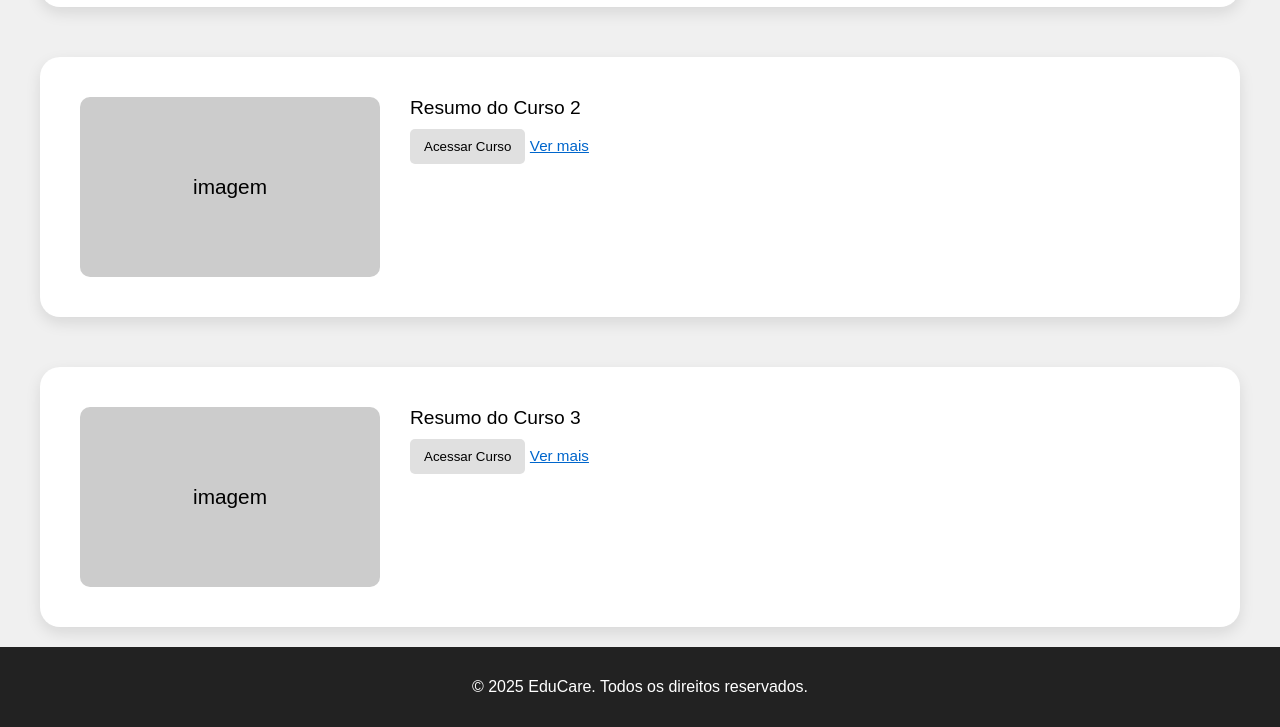
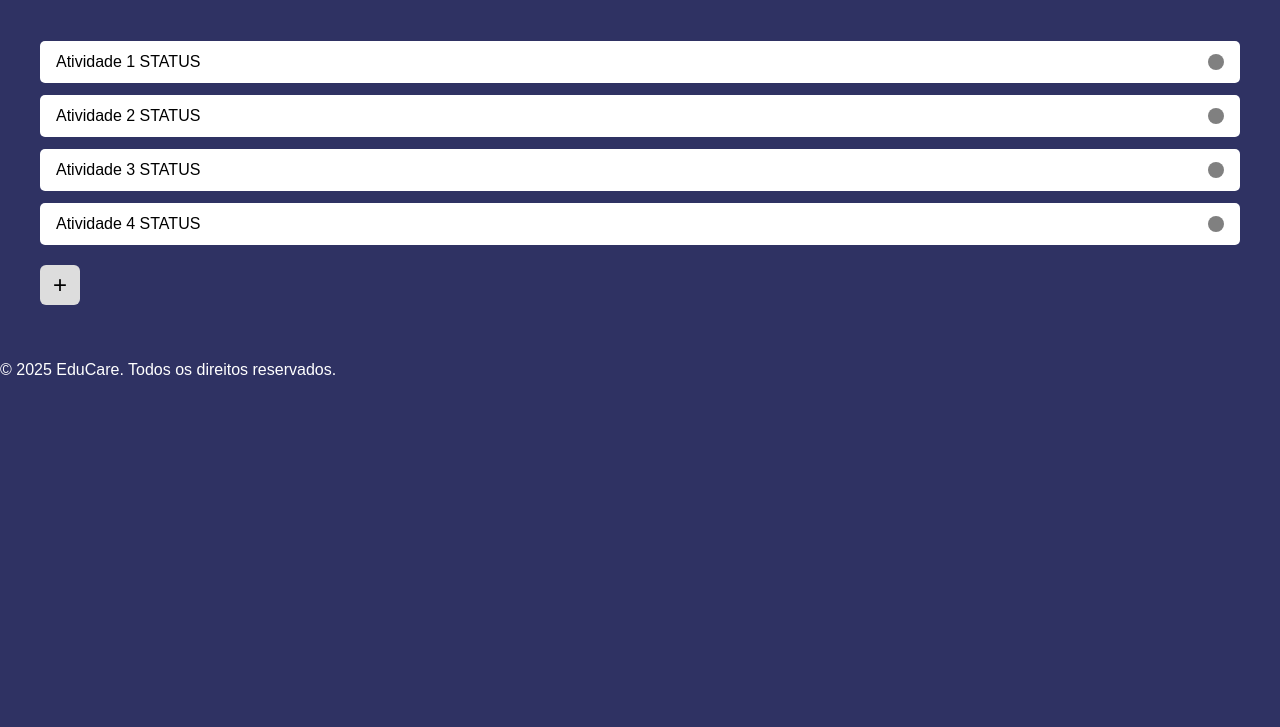
Before and after one commit to MathhAraujo/REPO-PROJETO2, a Django app: page /v1/curso/ in a window 1280 px wide. Shown: the part 383-1110 px from the top of the page. After the commit the page ends 758 px from the top, so only its background shows below. Run offline with Django 5.2, Linux system fonts and the light colour scheme.

Commit message:
comecei a mexer nos cursos

```diff
--- a/api/templates/menuCursos.html
+++ b/api/templates/menuCursos.html
@@ -8,104 +8,62 @@
   body {
     font-family: sans-serif;
     margin: 0;
-      padding: 0;
-      background-color: #f0f0f0;
-      overflow-x: hidden;
+    background-color: #2f3263;
+    color: #fff;
   }
-    header, footer {
-      background-color: #222;
-      color: #fff;
-      padding: 15px 20px;
-      text-align: center;
+
+  .container {
+    padding: 40px;
   }
-    header img {
+
+  .curso-item {
+    background-color: white;
+    color: black;
+    display: flex;
+    align-items: center;
+    justify-content: space-between;
+    padding: 12px 16px;
+    border-radius: 5px;
+    margin-bottom: 12px;
+    cursor: pointer;
+  }
+
+  .status-circle {
+    width: 16px;
+    height: 16px;
+    border-radius: 50%;
+    background-color: gray;
+    margin-left: 10px;
+  }
+
+  .selected .status-circle {
+    background-color: #4CAF50; /* verde */
+  }
+
+  .not-selected .status-circle {
+    background-color: #f44336; /* vermelho */
+  }
+
+  .add-btn {
+    width: 40px;
     height: 40px;
-      vertical-align: middle;
-      margin-right: 10px;
-    }
-    .header-content {
+    background-color: #ddd;
+    color: black;
+    font-size: 24px;
+    border: none;
+    border-radius: 6px;
+    cursor: pointer;
     display: flex;
     align-items: center;
     justify-content: center;
-      gap: 10px;
+    margin-top: 20px;
   }
-    .container {
-      padding: 20px;
-      display: flex;
-      flex-direction: column;
-      gap: 50px;
-      max-width: 1200px;
-      margin: auto;
-    }
-    .curso-box {
-      background-color: #fff;
-      border-radius: 20px;
-      padding: 40px;
-      box-shadow: 0 6px 15px rgba(0,0,0,0.1);
-      display: flex;
-      flex-direction: row;
-      align-items: flex-start;
-      justify-content: flex-start;
-      gap: 30px;
-      position: relative;
-    }
-    .imagem {
-      width: 300px;
-      height: 180px;
+
+  .add-btn:hover {
     background-color: #ccc;
-      display: flex;
-      align-items: center;
-      justify-content: center;
-      border-radius: 10px;
-      font-size: 1.3rem;
-      flex-shrink: 0;
-    }
-    .resumo {
-      flex: 1;
-    }
-    .resumo p {
-      font-size: 1.2rem;
-      margin: 0 0 10px;
-    }
-    .drive-button {
-      background-color: #e0e0e0;
-      border: none;
-      padding: 10px 14px;
-      border-radius: 5px;
-      cursor: pointer;
-      margin-bottom: 10px;
-    }
-    .drive-button:hover {
-      background-color: #d0d0d0;
-    }
-    .descricao {
-      background-color: #f9f9f9;
-      border: 1px solid #ccc;
-      border-radius: 10px;
-      padding: 15px;
-      margin-top: 10px;
-      display: none;
-    }
-    .expand-btn {
-      background: none;
-      border: none;
-      color: #0066cc;
-      cursor: pointer;
-      padding: 0;
-      font-size: 0.95rem;
-      text-decoration: underline;
   }
 </style>
-  <script>
-    function toggleDescricao(id) {
-      const desc = document.getElementById(id);
-      if (desc.style.display === 'block') {
-        desc.style.display = 'none';
-      } else {
-        desc.style.display = 'block';
-      }
-    }
-  </script>
+
 </head>
 <body>
   <header>
@@ -116,48 +74,66 @@
   </header>
 
   <div class="container">
-    <!-- Curso 1 -->
-    <div class="curso-box">
-      <div class="imagem">imagem</div>
-      <div class="resumo">
-        <p>Resumo do Curso 1</p>
-        <a href="{% url 'pagina_cursos' %}" class="drive-button">Acessar Curso</a>
-        <button class="expand-btn" onclick="toggleDescricao('desc1')">Ver mais</button>
-        <div class="descricao" id="desc1">
-          Descrição detalhada do Curso 1...
+  <div id="cursos">
+    <div class="curso-item" onclick="selecionarCurso(this)" data-id="1">
+      <span>Atividade 1 STATUS</span>
+      <div class="status-circle"></div>
     </div>
+    <div class="curso-item" onclick="selecionarCurso(this)" data-id="2">
+      <span>Atividade 2 STATUS</span>
+      <div class="status-circle"></div>
+    </div>
+    <div class="curso-item" onclick="selecionarCurso(this)" data-id="3">
+      <span>Atividade 3 STATUS</span>
+      <div class="status-circle not-selected"></div>
+    </div>
+    <div class="curso-item" onclick="selecionarCurso(this)" data-id="4">
+      <span>Atividade 4 STATUS</span>
+      <div class="status-circle"></div>
     </div>
   </div>
 
-    <!-- Curso 2 -->
-    <div class="curso-box">
-      <div class="imagem">imagem</div>
-      <div class="resumo">
-        <p>Resumo do Curso 2</p>
-        <button class="drive-button" onclick="window.location.href='/curso/2/'">Acessar Curso</button>
-        <button class="expand-btn" onclick="toggleDescricao('desc2')">Ver mais</button>
-        <div class="descricao" id="desc2">
-          Descrição detalhada do Curso 2. Informações sobre a duração, público-alvo e certificações oferecidas neste curso.
+  <button class="add-btn" onclick="adicionarCurso()">+</button>
 </div>
-      </div>
-    </div>
-
-    <!-- Curso 3 -->
-    <div class="curso-box">
-      <div class="imagem">imagem</div>
-      <div class="resumo">
-        <p>Resumo do Curso 3</p>
-        <button class="drive-button" onclick="window.location.href='/curso/3/'">Acessar Curso</button>
-        <button class="expand-btn" onclick="toggleDescricao('desc3')">Ver mais</button>
-        <div class="descricao" id="desc3">
-          Descrição detalhada do Curso 3. Conhecimentos que o aluno adquirirá ao concluir este curso, além de projetos práticos.
-        </div>
-      </div>
-    </div>
-  </div>
-
   <footer>
     <p>&copy; 2025 EduCare. Todos os direitos reservados.</p>
   </footer>
+
+  <script>
+  let cursoSelecionado = null;
+
+  function selecionarCurso(el) {
+    document.querySelectorAll('.curso-item').forEach(item => {
+      item.classList.remove('selected');
+    });
+
+    el.classList.add('selected');
+    cursoSelecionado = el.dataset.id;
+  }
+
+  function adicionarCurso() {
+    if (!cursoSelecionado) {
+      alert("Selecione um curso primeiro.");
+      return;
+    }
+
+    // Enviar para o backend via POST com fetch
+    fetch("{% url 'adicionar_curso_aluno' %}", {
+      method: "POST",
+      headers: {
+        "Content-Type": "application/json",
+        "X-CSRFToken": "{{ csrf_token }}"
+      },
+      body: JSON.stringify({ curso_id: cursoSelecionado })
+    }).then(response => {
+      if (response.ok) {
+        alert("Curso adicionado com sucesso!");
+      } else {
+        alert("Erro ao adicionar curso.");
+      }
+    });
+  }
+</script>
+
 </body>
 </html>
--- a/api/urls.py
+++ b/api/urls.py
@@ -24,6 +24,8 @@
 
     path('curso/', views.pagina_cursos_view, name='pagina_curso'),
 
+    # path("adicionar_curso/", adicionar_curso_aluno, name="adicionar_curso_aluno"),
+    # path("curso/", cursos_aluno_view, name="pagina_cursos"),
 
     path('painel/professor/', views.area_professor_view, name='area_professor'),
     path('painel/aluno/', views.area_aluno_view, name='area_aluno'),
```
Also changed, not shown: api/templates/curso.html (+9 -39 lines), api/views.py (+44 -0 lines). Lines whose indentation alone changed are shown as unchanged.
